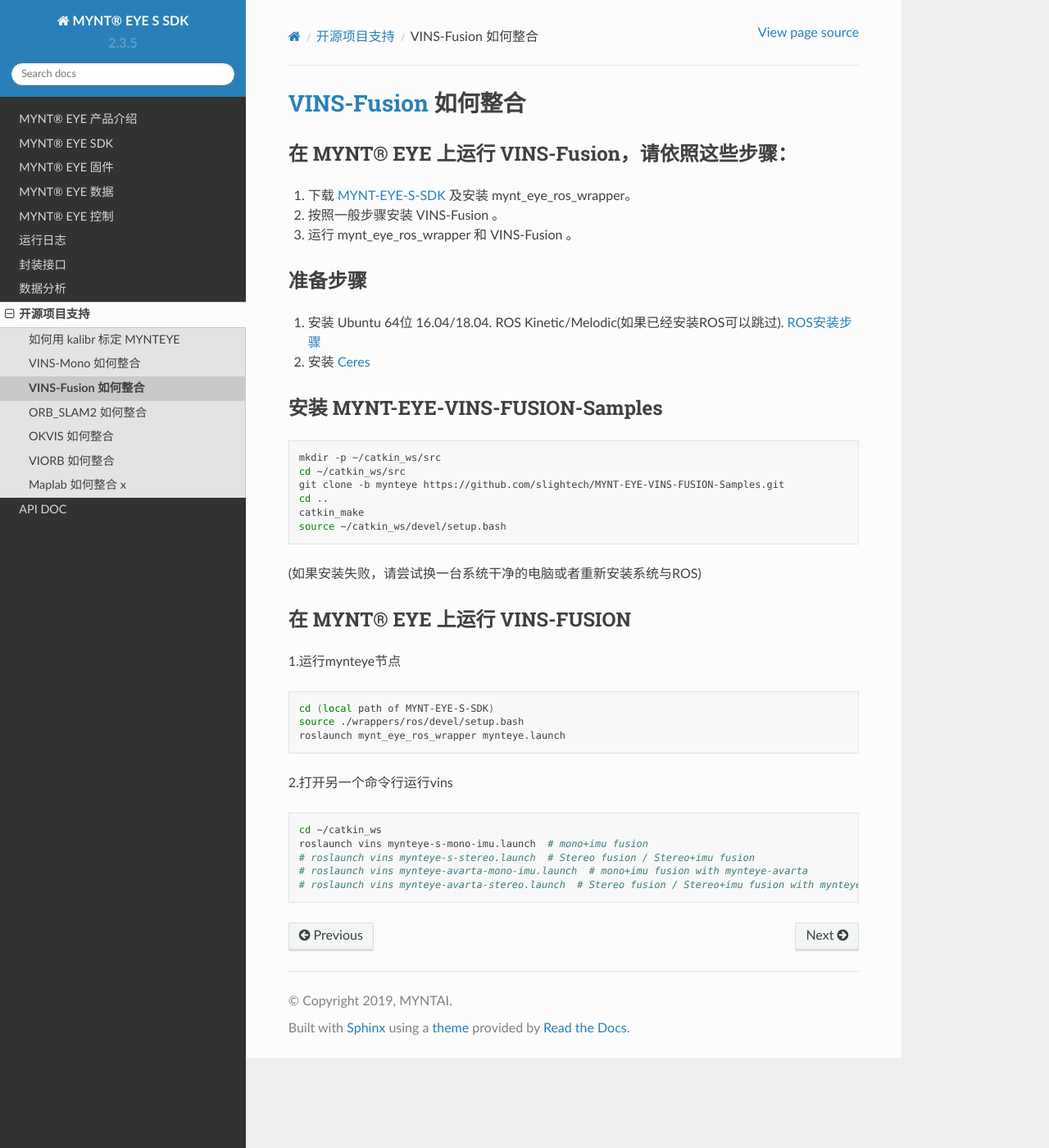
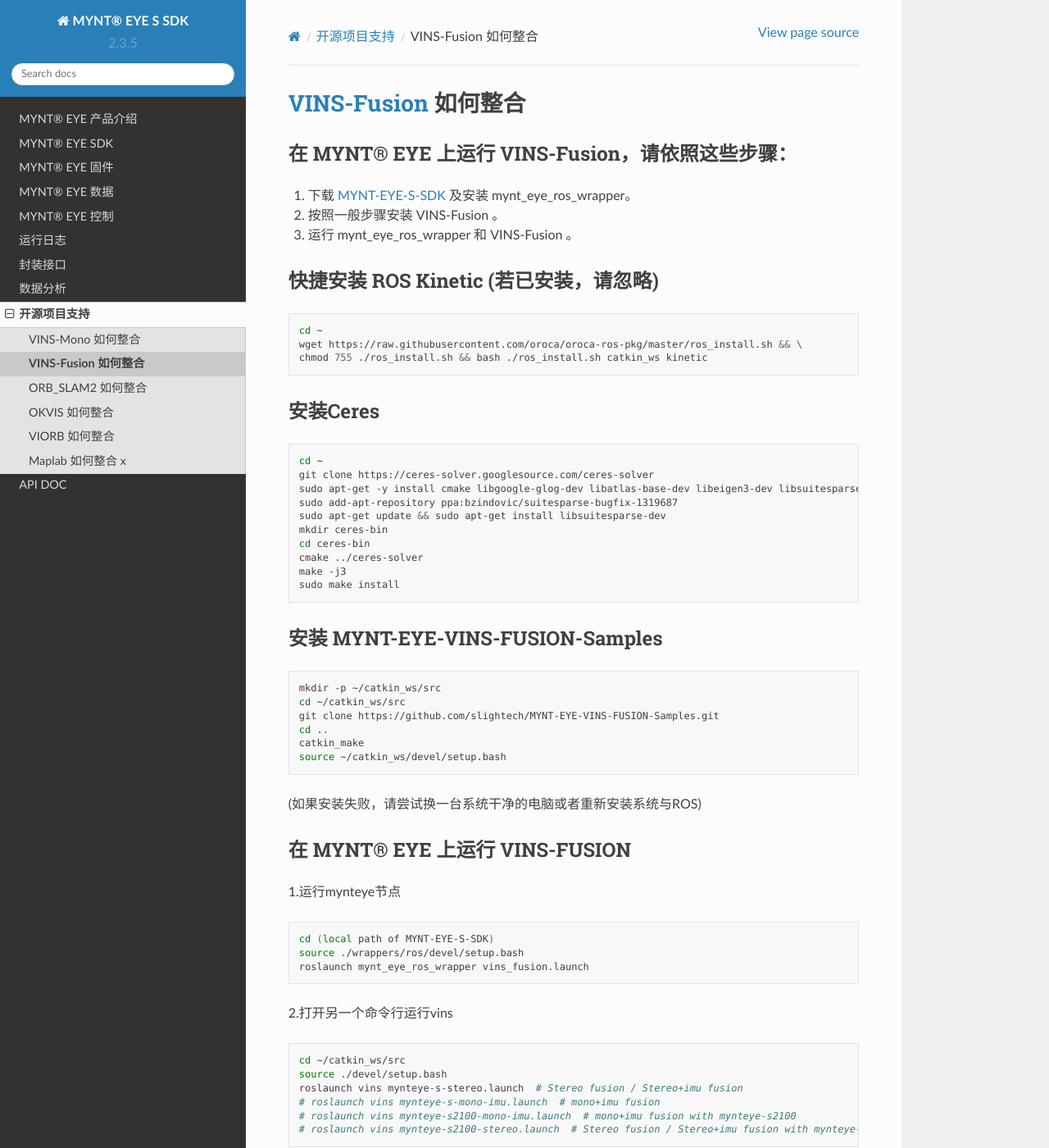
Before and after one commit to slightech/MYNT-EYE-S-SDK-Docs-zh_CN, a Sphinx documentation site: the page built from docs/src/slam/vins_fusion.rst, in a window 1280 px wide and 1400 px high. Shown: the whole window at 82% size. Built offline with Sphinx 7.4.7 and the Read the Docs theme 2.0.0, drawn with Linux system fonts in a browser that asks for light colours; pages that are not in the unit, such as notebooks, are missing from menus.

Commit message:
docs(*): update slam docs

```diff
--- a/docs/src/slam/contents.rst
+++ b/docs/src/slam/contents.rst
@@ -5,7 +5,6 @@
 
 .. toctree::
 
-   how_to_use_kalibr
    vins
    vins_fusion
    orb_slam2
--- a/docs/src/slam/vins_fusion.rst
+++ b/docs/src/slam/vins_fusion.rst
@@ -12,11 +12,30 @@
 3. 运行 mynt_eye_ros_wrapper 和 VINS-Fusion 。
 
 
-准备步骤
---------
+快捷安装 ROS Kinetic (若已安装，请忽略)
+---------------------------------------
 
-1. 安装 Ubuntu 64位 16.04/18.04. ROS Kinetic/Melodic(如果已经安装ROS可以跳过). `ROS安装步骤 <http://wiki.ros.org/ROS/Installation>`_
-2. 安装 `Ceres <http://ceres-solver.org/installation.html>`_
+.. code-block:: bash
+
+  cd ~
+  wget https://raw.githubusercontent.com/oroca/oroca-ros-pkg/master/ros_install.sh && \
+  chmod 755 ./ros_install.sh && bash ./ros_install.sh catkin_ws kinetic
+
+安装Ceres
+----------
+
+.. code-block:: bash
+
+  cd ~
+  git clone https://ceres-solver.googlesource.com/ceres-solver
+  sudo apt-get -y install cmake libgoogle-glog-dev libatlas-base-dev libeigen3-dev libsuitesparse-dev
+  sudo add-apt-repository ppa:bzindovic/suitesparse-bugfix-1319687
+  sudo apt-get update && sudo apt-get install libsuitesparse-dev
+  mkdir ceres-bin
+  cd ceres-bin
+  cmake ../ceres-solver
+  make -j3
+  sudo make install
 
 
 安装 MYNT-EYE-VINS-FUSION-Samples
@@ -26,7 +45,7 @@
 
   mkdir -p ~/catkin_ws/src
   cd ~/catkin_ws/src
-  git clone -b mynteye https://github.com/slightech/MYNT-EYE-VINS-FUSION-Samples.git
+  git clone https://github.com/slightech/MYNT-EYE-VINS-FUSION-Samples.git
   cd ..
   catkin_make
   source ~/catkin_ws/devel/setup.bash
@@ -42,14 +61,15 @@
 
   cd (local path of MYNT-EYE-S-SDK)
   source ./wrappers/ros/devel/setup.bash
-  roslaunch mynt_eye_ros_wrapper mynteye.launch
+  roslaunch mynt_eye_ros_wrapper vins_fusion.launch
 
 2.打开另一个命令行运行vins
 
 .. code-block:: bash
 
-  cd ~/catkin_ws
-  roslaunch vins mynteye-s-mono-imu.launch  # mono+imu fusion
-  # roslaunch vins mynteye-s-stereo.launch  # Stereo fusion / Stereo+imu fusion
-  # roslaunch vins mynteye-avarta-mono-imu.launch  # mono+imu fusion with mynteye-avarta
-  # roslaunch vins mynteye-avarta-stereo.launch  # Stereo fusion / Stereo+imu fusion with mynteye-avarta
+  cd ~/catkin_ws/src
+  source ./devel/setup.bash
+  roslaunch vins mynteye-s-stereo.launch  # Stereo fusion / Stereo+imu fusion
+  # roslaunch vins mynteye-s-mono-imu.launch  # mono+imu fusion
+  # roslaunch vins mynteye-s2100-mono-imu.launch  # mono+imu fusion with mynteye-s2100
+  # roslaunch vins mynteye-s2100-stereo.launch  # Stereo fusion / Stereo+imu fusion with mynteye-s2100
```
Also changed, not shown: docs/src/slam/how_to_use_kalibr.rst (deleted, +0 -300 lines), docs/src/slam/orb_slam2.rst (+17 -26 lines), docs/src/slam/vins.rst (+21 -23 lines).
